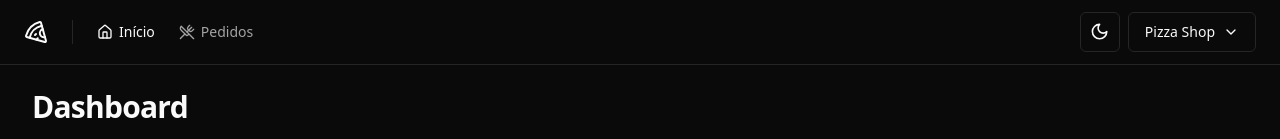
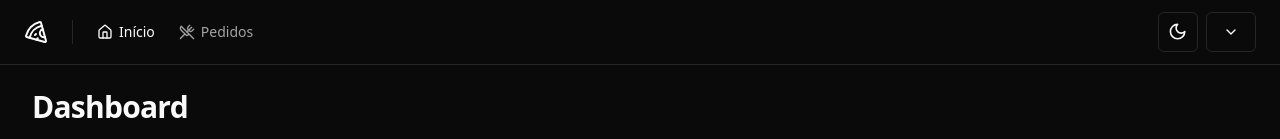
Before and after one commit to shindhi/pizzashop-web, a React (Vite) app: page / in a window 1280 px wide. Shown: the top 139 px of the page. Built offline with nearby package versions, Linux system fonts and the light colour scheme; no server answers.

Commit message:
ajusta o componente para mostrar os dados vindo da api

```diff
--- a/src/components/account-menu.tsx
+++ b/src/components/account-menu.tsx
@@ -2,7 +2,11 @@ import {
   DropdownMenuContent,
   DropdownMenuSeparator,
 } from '@radix-ui/react-dropdown-menu'
+import { useQuery } from '@tanstack/react-query'
 import { Building, ChevronDown, LogOut } from 'lucide-react'
+
+import { getManagedRestaurant } from '@/api/get-managed-restaurant'
+import { getProfile } from '@/api/get-profile'
 
 import { Button } from './ui/button'
 import {
@@ -13,6 +17,16 @@ import {
 } from './ui/dropdown-menu'
 
 export function AccountMenu() {
+  const { data: profile } = useQuery({
+    queryKey: ['profile'],
+    queryFn: getProfile,
+  })
+
+  const { data: managedRestaurant } = useQuery({
+    queryKey: ['managed-restaurant'],
+    queryFn: getManagedRestaurant,
+  })
+
   return (
     <DropdownMenu>
       <DropdownMenuTrigger asChild>
@@ -20,15 +34,15 @@ export function AccountMenu() {
           variant="outline"
           className="flex select-none items-center gap-2"
         >
-          Pizza Shop
+          {managedRestaurant?.name}
           <ChevronDown className="h-4 w-4" />
         </Button>
       </DropdownMenuTrigger>
       <DropdownMenuContent align="end" className="w-56">
         <DropdownMenuLabel className="flex flex-col">
-          <span>Diogo Naka</span>
+          <span>{profile?.name}</span>
           <span className="text-xs font-normal text-muted-foreground">
-            diogoshindhinaka@gmail.com
+            {profile?.email}
           </span>
         </DropdownMenuLabel>
         <DropdownMenuSeparator />
```
